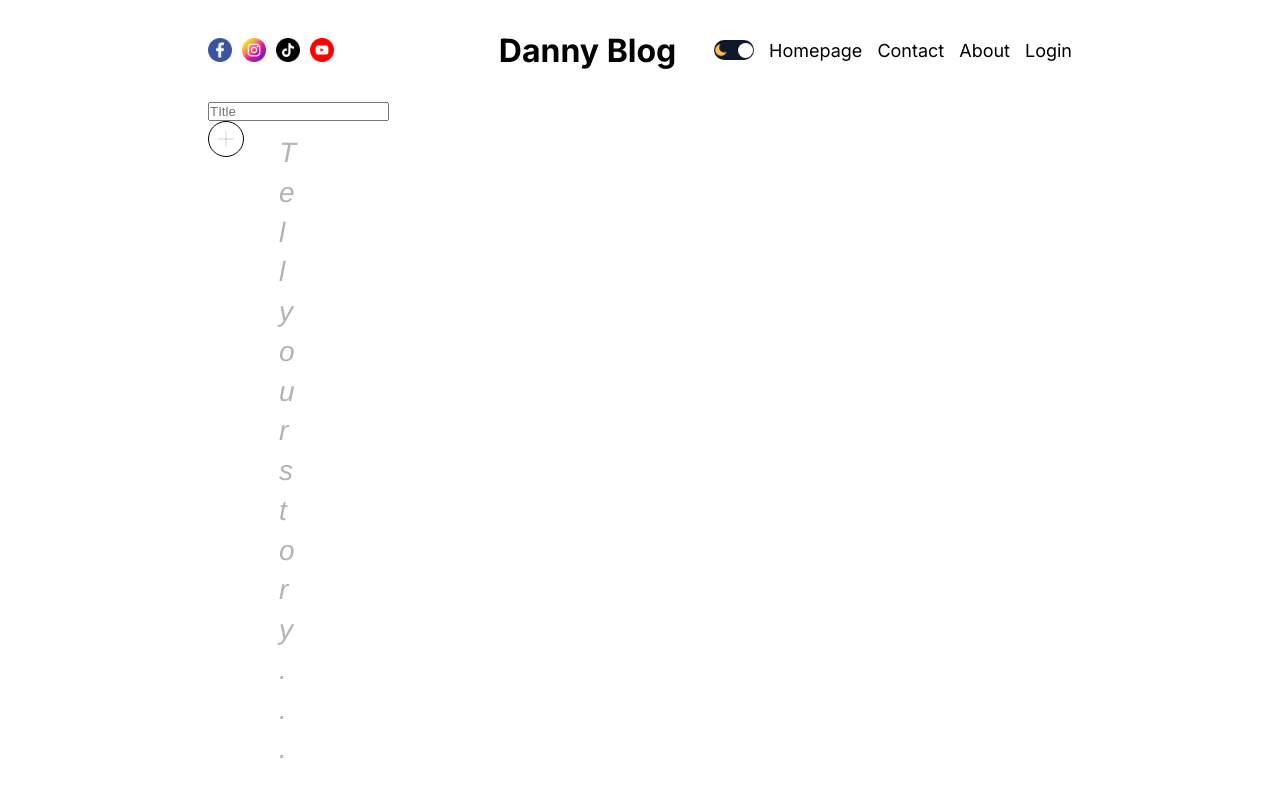
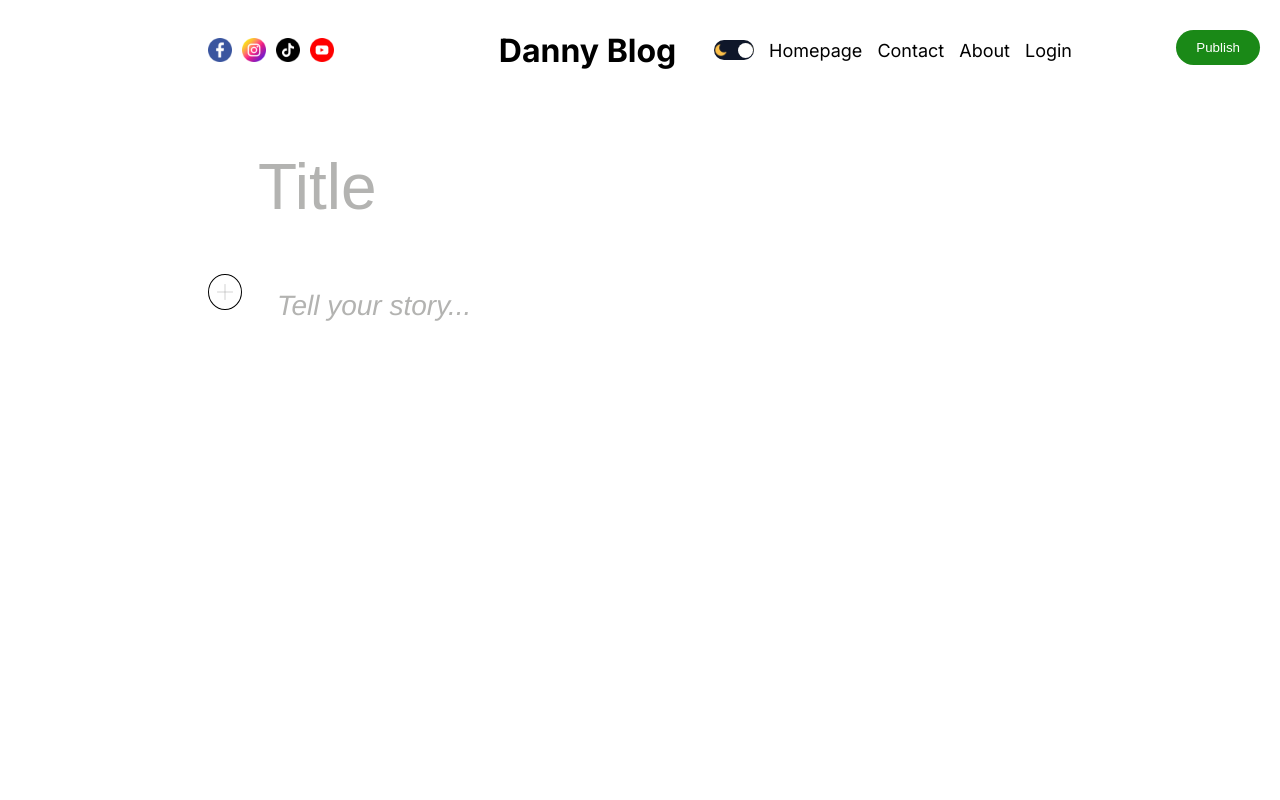
Before and after one commit to dritter44/dannydevblog, a Next.js app: page /write in a window 1280 px wide. Shown: the top 800 px of the page. Built offline with nearby package versions, Linux system fonts and the light colour scheme.

Commit message:
2:21:04 Frontend Complete

```diff
--- a/src/app/write/page.jsx
+++ b/src/app/write/page.jsx
@@ -13,7 +13,7 @@
 
   return (
     <div className={styles.container}>
-      <input type="text" placeholder='TItle' />
+      <input type="text" placeholder='Title' className={styles.input}/>
       <div className={styles.editor}>
         <button className={styles.button} onClick={()=>setOpen(!open)}>
           <Image src="/plus.png" alt="" width={16} height={16} />
@@ -31,8 +31,15 @@
             </button>
           </div>
         )}
-        <ReactQuill theme='bubble' value={value} onChange={setValue} placeholder='Tell your story...' />
-      </div>
+        <ReactQuill
+          className={styles.textArea}
+          theme='bubble'
+          value={value}
+          onChange={setValue}
+          placeholder='Tell your story...'
+        />
+        </div>
+        <button className={styles.publish}>Publish</button>
     </div>
   )
 }
--- a/src/app/write/write.module.css
+++ b/src/app/write/write.module.css
@@ -43,8 +43,22 @@
     background-color: transparent;
 }
 
-.input::placeholder
+.input::placeholder{
+    color: #b3b3b1;
+}
 
 .textArea{
     width: 100%;
 }
+
+.publish{
+    position: absolute;
+    top: 30px;
+    right: 20px;
+    padding: 10px 20px;
+    border:none;
+    background-color: #1a8917;
+    color: white;
+    cursor: pointer;
+    border-radius: 20px;
+}
```
